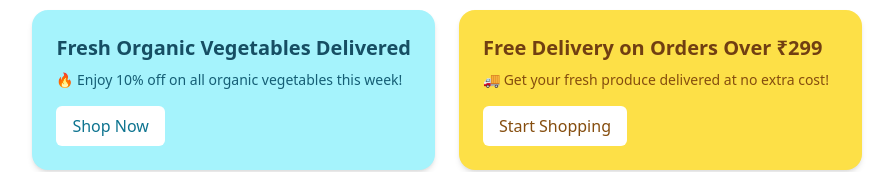
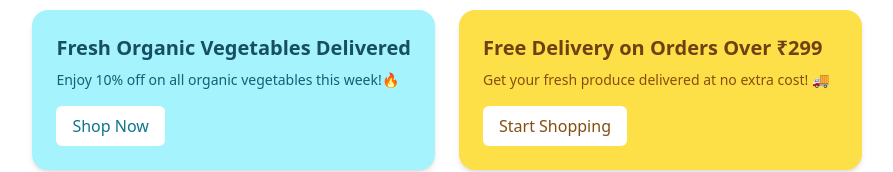
Before and after one commit to SaurabhShisode/Crop-Cart, a React (Vite) app in the folder client/: page /home in a window 1280 px wide. Shown: the part 1082-1254 px from the top of the page, without its empty margins (193-1086 px from the left). Built offline with nearby package versions, Linux system fonts and the light colour scheme; no server answers.

Commit message:
Update Home.tsx

```diff
--- a/client/src/pages/Home.tsx
+++ b/client/src/pages/Home.tsx
@@ -553,13 +553,13 @@ const Home: React.FC = () => {
 
             <div className="bg-cyan-200 p-6 rounded-2xl shadow-md hover:scale-105 transition">
               <h2 className="text-xl font-semibold text-cyan-900 mb-2">Fresh Organic Vegetables Delivered</h2>
-              <p className="mb-4 text-sm text-cyan-800">🔥 Enjoy 10% off on all organic vegetables this week!</p>
+              <p className="mb-4 text-sm text-cyan-800">Enjoy 10% off on all organic vegetables this week!🔥</p>
               <button className="bg-white text-cyan-700 font-medium px-4 py-2 rounded-md">Shop Now</button>
             </div>
 
             <div className="bg-yellow-300 p-6 rounded-2xl shadow-md hover:scale-105 transition">
               <h2 className="text-xl font-semibold text-yellow-900 mb-2">Free Delivery on Orders Over ₹299</h2>
-              <p className="mb-4 text-sm text-yellow-800">🚚 Get your fresh produce delivered at no extra cost!</p>
+              <p className="mb-4 text-sm text-yellow-800">Get your fresh produce delivered at no extra cost! 🚚 </p>
               <button className="bg-white text-yellow-800 font-medium px-4 py-2 rounded-md">Start Shopping</button>
             </div>
 
```
